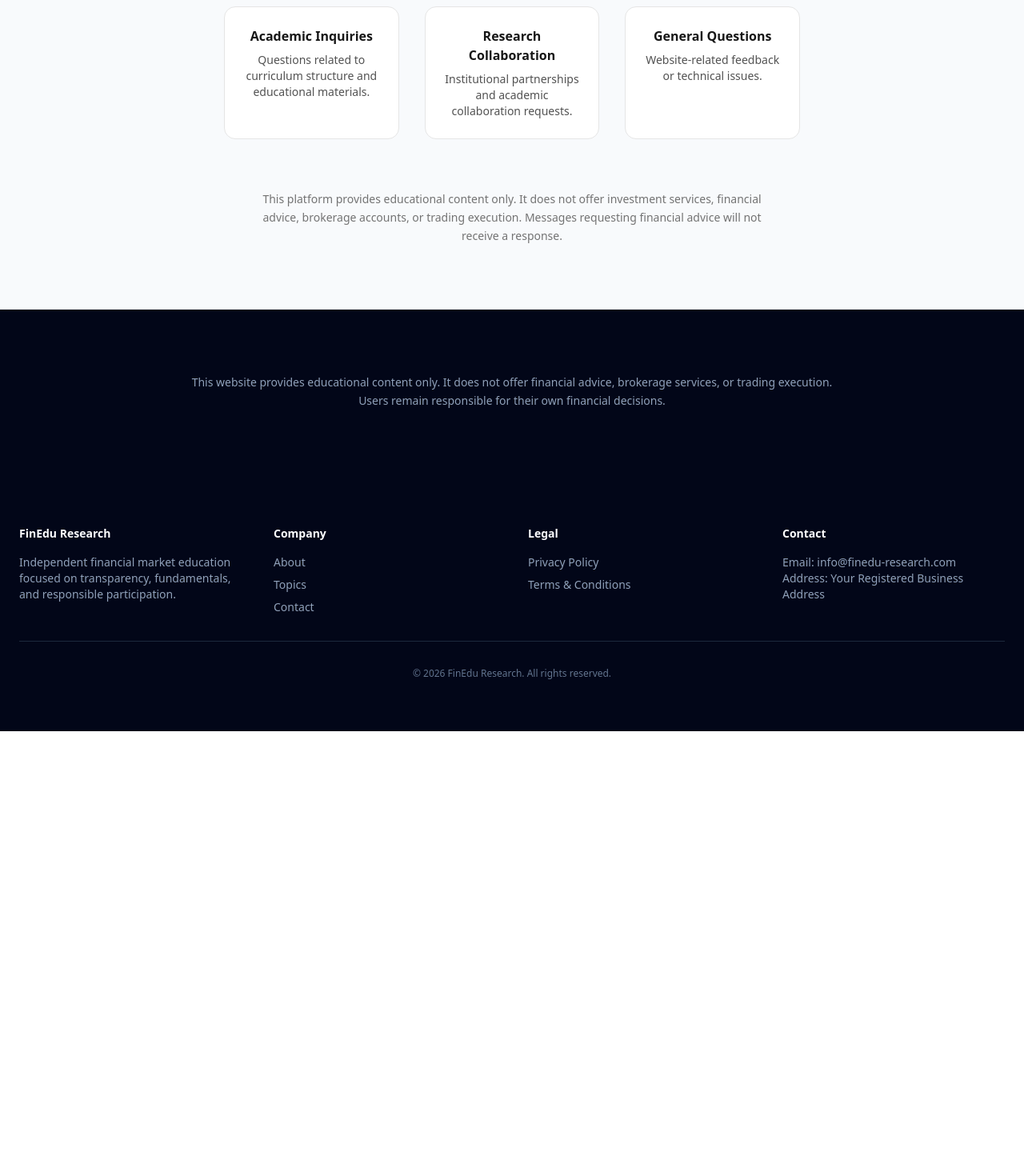
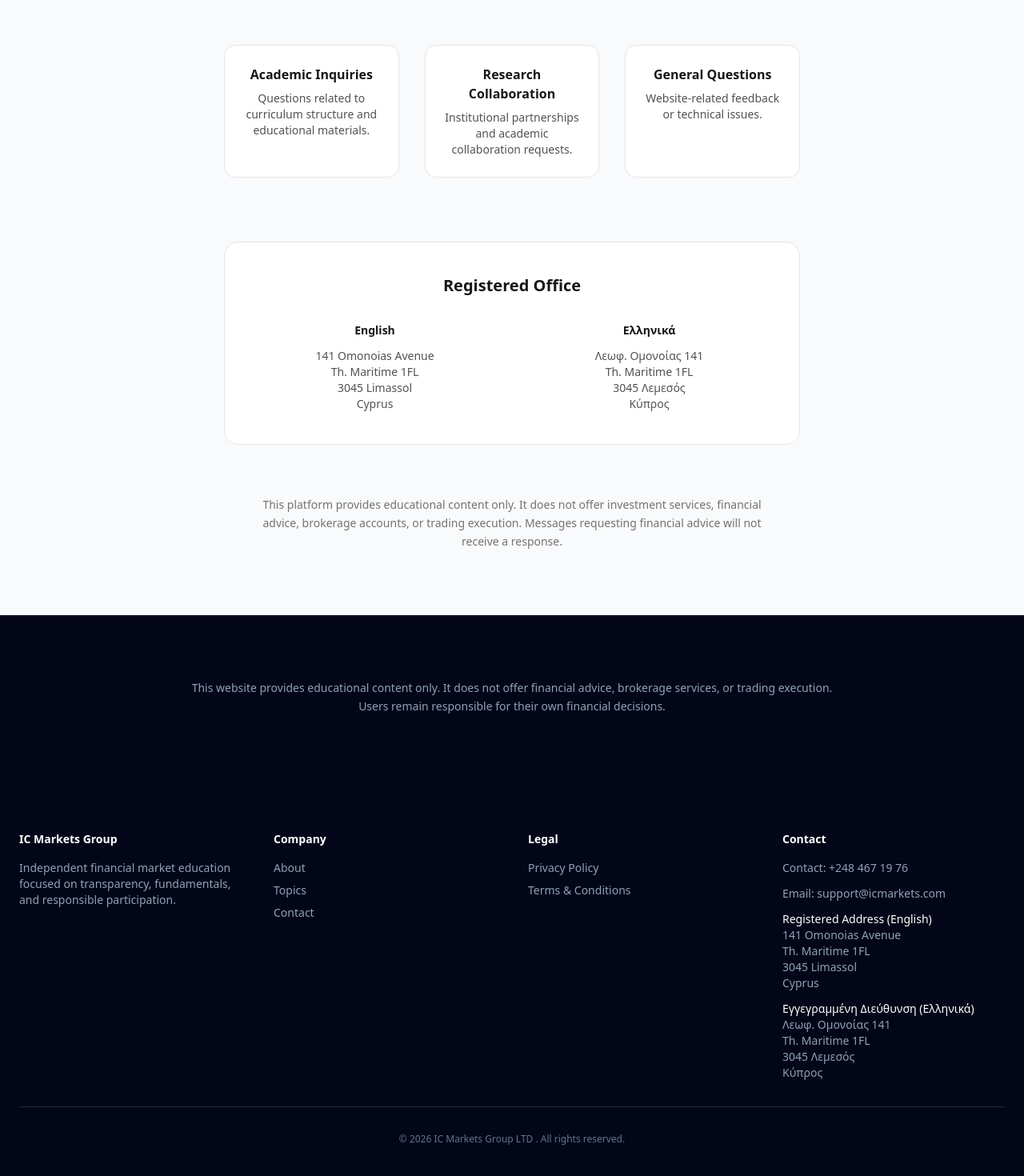
Before and after one commit to Tanveer0612/finance-education, a Next.js app: page /contact-us in a window 1280 px wide. Shown: the part 1142-2612 px from the top of the page at 80% size. Before the commit the page ends 2056 px from the top, so only its background shows below. Built offline with nearby package versions, Linux system fonts and the light colour scheme.

Commit message:
feat: update branding to IC Markets Group and add contact information

```diff
--- a/src/app/contact-us/page.jsx
+++ b/src/app/contact-us/page.jsx
@@ -11,7 +11,7 @@
   }
 
   return (
-    <main className="bg-[#f8fafc] text-neutral-900 min-h-screen">
+    <main className="bg-[#f8fafc] text-neutral-900">
 
       {/* HEADER */}
       <section className="bg-white border-b py-20">
@@ -19,6 +19,12 @@
           <h1 className="text-4xl font-semibold mb-6">
             Contact Us
           </h1>
+          <h3>
+            Tel: +248 467 19 76
+          </h3>
+          <h3>
+            Email: support@icmarkets.com
+          </h3>
           <p className="text-neutral-600 max-w-2xl leading-relaxed">
             For academic inquiries, research collaboration requests,
             or general questions regarding our educational materials,
@@ -136,6 +142,41 @@
 
           </div>
 
+          {/* REGISTERED OFFICE */}
+          <div className="mt-20 bg-white border rounded-2xl p-10 text-center">
+            <h3 className="text-xl font-semibold mb-8">
+              Registered Office
+            </h3>
+
+            <div className="grid md:grid-cols-2 gap-12 text-sm text-neutral-600">
+
+              <div>
+                <p className="font-semibold text-neutral-900 mb-3">
+                  English
+                </p>
+                <p>
+                  141 Omonoias Avenue<br />
+                  Th. Maritime 1FL<br />
+                  3045 Limassol<br />
+                  Cyprus
+                </p>
+              </div>
+
+              <div>
+                <p className="font-semibold text-neutral-900 mb-3">
+                  Ελληνικά
+                </p>
+                <p>
+                  Λεωφ. Ομονοίας 141<br />
+                  Th. Maritime 1FL<br />
+                  3045 Λεμεσός<br />
+                  Κύπρος
+                </p>
+              </div>
+
+            </div>
+          </div>
+
           {/* DISCLAIMER */}
           <div className="mt-16 text-sm text-neutral-500 leading-relaxed text-center max-w-2xl mx-auto">
             This platform provides educational content only.
--- a/src/app/page.js
+++ b/src/app/page.js
@@ -12,7 +12,7 @@
 
                 <div className="relative max-w-6xl mx-auto px-6 lg:px-8 text-center">
                     <h1 className="text-4xl sm:text-5xl lg:text-6xl font-semibold tracking-tight leading-tight mb-6">
-                        Financial Systems
+                        IC Markets Group
                         <span className="block text-indigo-600">
                             Education Institute
                         </span>
--- a/src/components/Footer.jsx
+++ b/src/components/Footer.jsx
@@ -14,11 +14,14 @@
                     </p>
                 </div>
             </section>
+
             <div className="max-w-7xl mx-auto px-6 py-16">
                 <div className="grid md:grid-cols-4 gap-10 text-sm text-slate-400">
+
+                    {/* About */}
                     <div>
                         <h4 className="text-white font-semibold mb-4">
-                            FinEdu Research
+                            IC Markets Group
                         </h4>
                         <p>
                             Independent financial market education focused on
@@ -27,6 +30,7 @@
                         </p>
                     </div>
 
+                    {/* Company */}
                     <div>
                         <h4 className="text-white font-semibold mb-4">
                             Company
@@ -38,28 +42,67 @@
                         </div>
                     </div>
 
+                    {/* Legal */}
                     <div>
-                        <h4 className="text-white font-semibold mb-4">Legal</h4>
+                        <h4 className="text-white font-semibold mb-4">
+                            Legal
+                        </h4>
                         <div className="flex flex-col gap-2">
-                            <Link href="/privacy-policy">Privacy Policy</Link>
-                            <Link href="/terms-and-conditions">Terms & Conditions</Link>
+                            <Link href="/privacy-policy">
+                                Privacy Policy
+                            </Link>
+                            <Link href="/terms-and-conditions">
+                                Terms & Conditions
+                            </Link>
                         </div>
                     </div>
 
+                    {/* Contact */}
                     <div>
                         <h4 className="text-white font-semibold mb-4">
                             Contact
                         </h4>
-                        <p>Email: info@finedu-research.com</p>
-                        <p>Address: Your Registered Business Address</p>
+
+                        <p className="mb-3">
+                            Contact: +248 467 19 76
+                        </p>
+                        <p className="mb-3">
+                            Email: support@icmarkets.com
+                        </p>
+
+                        <div className="space-y-3">
+                            <div>
+                                <p className="text-white font-medium">
+                                    Registered Address (English)
+                                </p>
+                                <p>
+                                    141 Omonoias Avenue<br />
+                                    Th. Maritime 1FL<br />
+                                    3045 Limassol<br />
+                                    Cyprus
+                                </p>
+                            </div>
+
+                            <div>
+                                <p className="text-white font-medium">
+                                    Εγγεγραμμένη Διεύθυνση (Ελληνικά)
+                                </p>
+                                <p>
+                                    Λεωφ. Ομονοίας 141<br />
+                                    Th. Maritime 1FL<br />
+                                    3045 Λεμεσός<br />
+                                    Κύπρος
+                                </p>
+                            </div>
+                        </div>
                     </div>
+
                 </div>
 
                 <Separator className="my-8 bg-slate-800" />
 
                 <div className="text-center text-xs text-slate-500">
-                    © {new Date().getFullYear()} FinEdu Research. All rights
-                    reserved.
+                    © {new Date().getFullYear()} IC Markets Group LTD . All rights reserved.
                 </div>
             </div>
         </footer>
--- a/src/components/Navbar.jsx
+++ b/src/components/Navbar.jsx
@@ -29,7 +29,7 @@
                     href="/"
                     className="text-lg font-semibold tracking-tight text-neutral-900"
                 >
-                    FinEdu Research
+                    IC Markets Group
                 </Link>
 
                 {/* Desktop Nav */}
```
